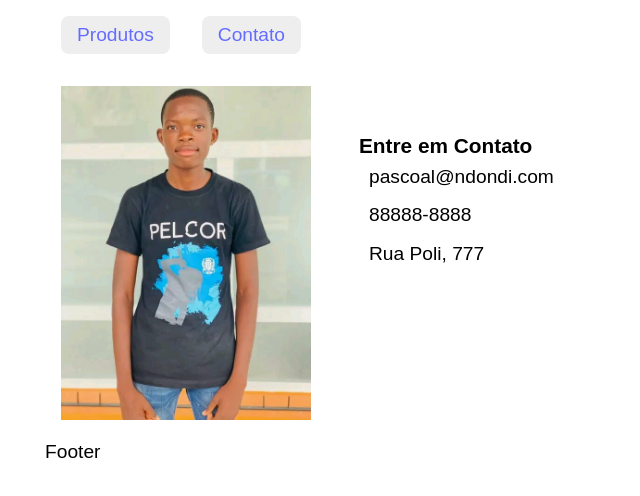
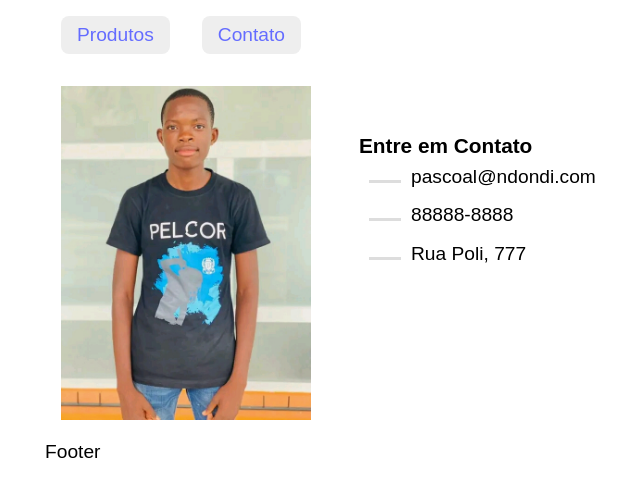
Before and after one commit to pascoalkahamba/ShowPhotos, a React (Vite) app: page /contato in a window 1280 px wide. Shown: the top 496 px of the page, without its empty margins (275-915 px from the left). Built offline with nearby package versions, Linux system fonts and the light colour scheme.

Commit message:
added a before on the class itens and some styles

```diff
--- a/src/Components/Contact.module.css
+++ b/src/Components/Contact.module.css
@@ -14,3 +14,11 @@
   list-style: none;
   line-height: 2;
 }
+.itens li::before {
+  content: "";
+  display: inline-block;
+  width: 2rem;
+  height: 0.2rem;
+  background: #ddd;
+  margin-right: 10px;
+}
```
